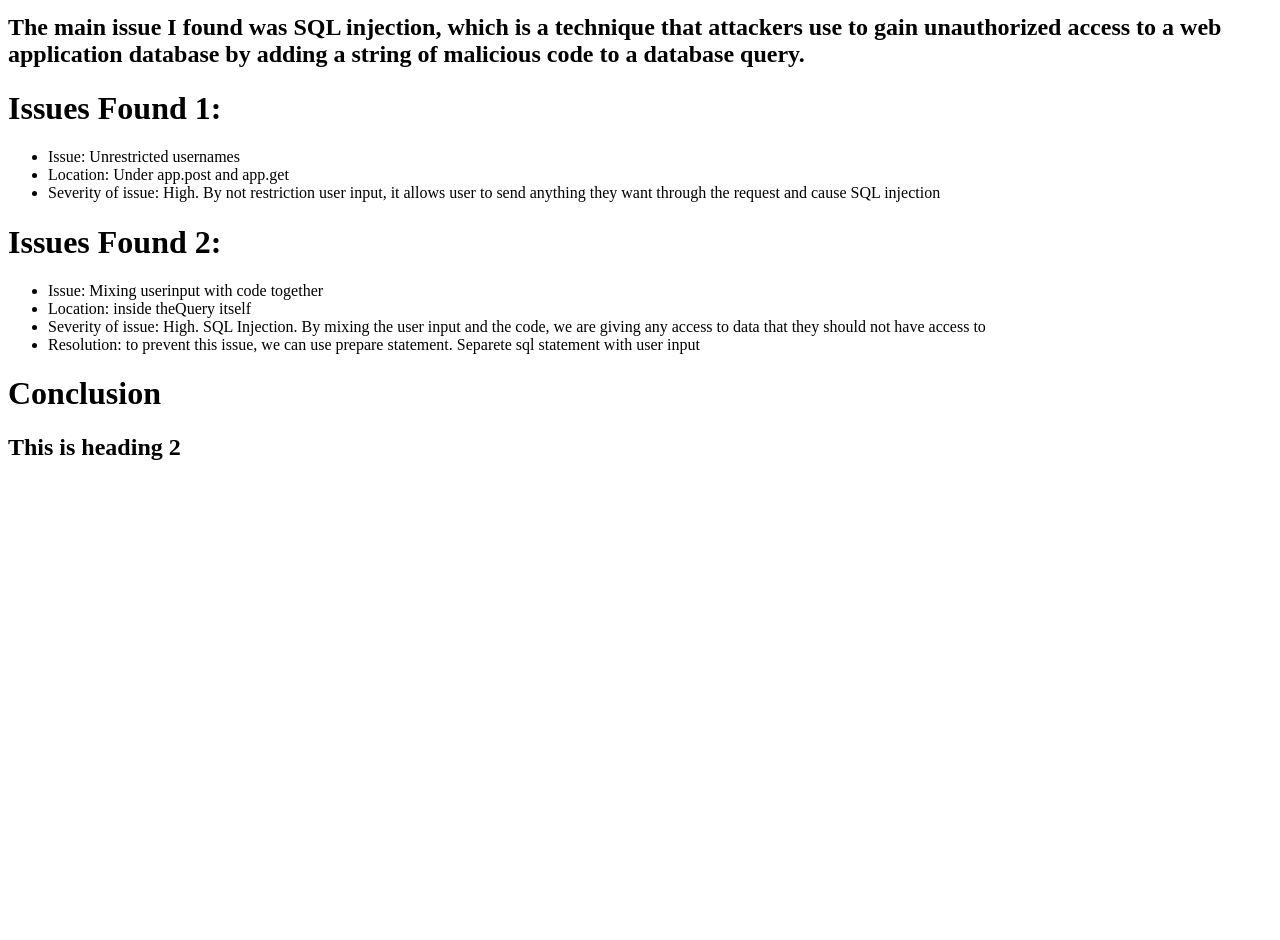
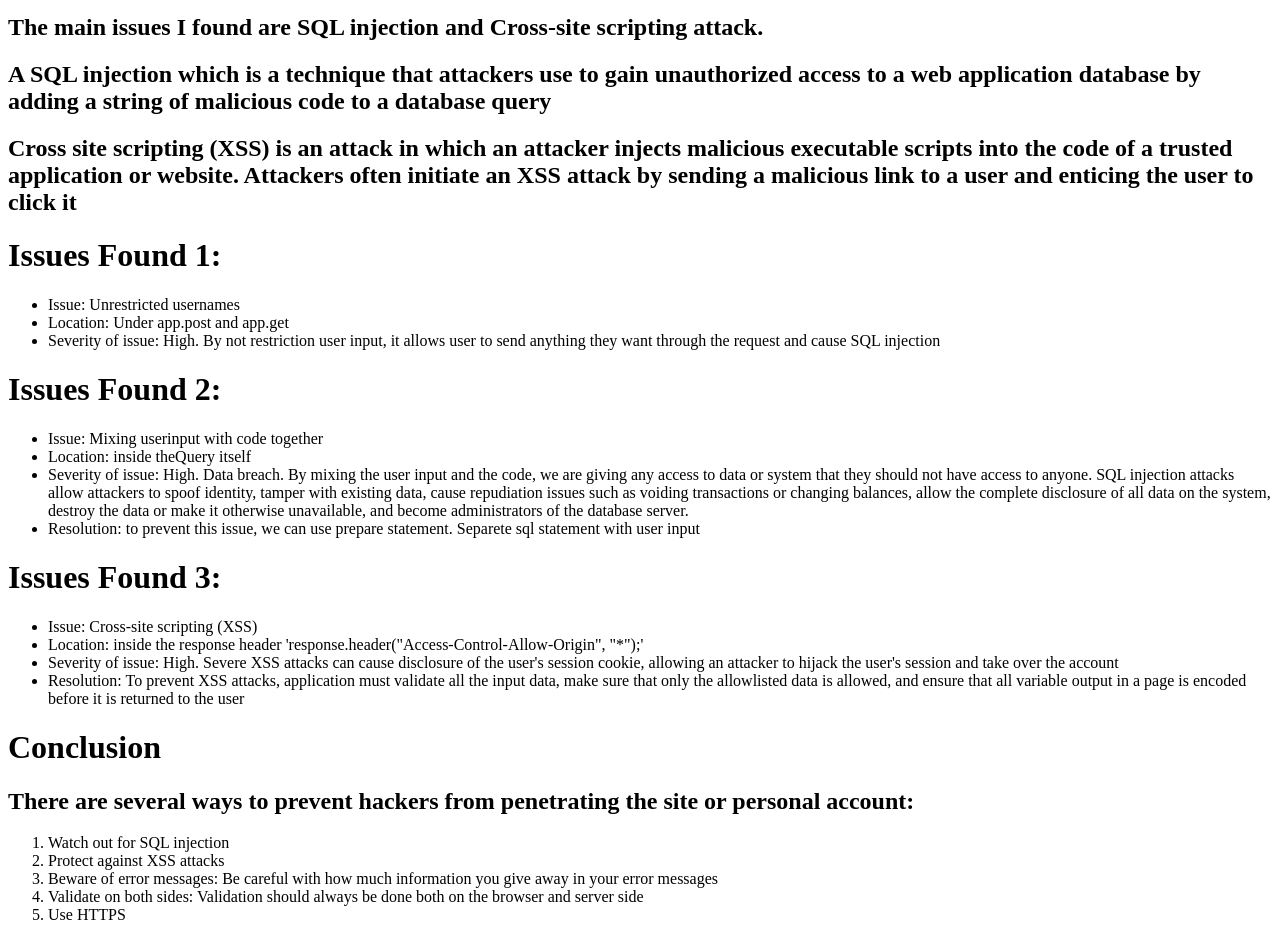
Before and after one commit to tuftsdev/cs120-ima, a website: page security/index.html in a window 1280 px wide. Shown: the part 320-1260 px from the top of the page. Before the commit the page ends 801 px from the top, so only its background shows below. Drawn offline with Linux system fonts and the light colour scheme.

Commit message:
add readme

```diff
--- a/security/index.html
+++ b/security/index.html
@@ -11,7 +11,10 @@
     <h1>Methodology</h1>
     <h2>My methodology pen testing the system is utilizing the knowledge I learn in class and apply them by reading through the source code</h2>
     <h1>Abstract of Findings</h1>
-    <h2>The main issue I found was SQL injection, which is a technique that attackers use to gain unauthorized access to a web application database by adding a string of malicious code to a database query. </h2>
+    <h2>The main issues I found are SQL injection and Cross-site scripting attack.</h2>
+    <h2>A SQL injection which is a technique that attackers use to gain unauthorized access to a web application database by adding a string of malicious code to a database query</h2>
+    <h2>Cross site scripting (XSS) is an attack in which an attacker injects malicious executable scripts into the code of a trusted application or website. Attackers often initiate an XSS attack by sending a malicious link to a user and enticing the user to click it</h2>
+
     <h1>Issues Found 1:</h1>
     <ul>
         <li>Issue: Unrestricted usernames</li>
@@ -22,11 +25,25 @@
     <ul>
         <li>Issue: Mixing userinput with code together</li>
         <li>Location: inside theQuery itself</li>
-        <li>Severity of issue: High.  SQL Injection. By mixing the user input and the code, we are giving any access to data that they should not have access to</li>
+        <li>Severity of issue: High.  Data breach. By mixing the user input and the code, we are giving any access to data or system that they should not have access to anyone. SQL injection attacks allow attackers to spoof identity, tamper with existing data, cause repudiation issues such as voiding transactions or changing balances, allow the complete disclosure of all data on the system, destroy the data or make it otherwise unavailable, and become administrators of the database server.</li>
         <li>Resolution: to prevent this issue, we can use prepare statement. Separete sql statement with user input</li>
     </ul>
+    <h1>Issues Found 3:</h1>
+    <ul>
+        <li>Issue: Cross-site scripting (XSS)</li>
+        <li>Location: inside the response header 'response.header("Access-Control-Allow-Origin", "*");'</li>
+        <li>Severity of issue: High. Severe XSS attacks can cause disclosure of the user's session cookie, allowing an attacker to hijack the user's session and take over the account</li>
+        <li>Resolution: To prevent XSS attacks, application must validate all the input data, make sure that only the allowlisted data is allowed, and ensure that all variable output in a page is encoded before it is returned to the user</li>
+    </ul>
     <h1>Conclusion</h1>
-    <h2>This is heading 2</h2>
+    <h2>There are several ways to prevent hackers from penetrating the site or personal account:</h2>
+    <ol>
+        <li>Watch out for SQL injection</li>
+        <li>Protect against XSS attacks</li>
+        <li>Beware of error messages: Be careful with how much information you give away in your error messages</li>
+        <li>Validate on both sides: Validation should always be done both on the browser and server side</li>
+        <li>Use HTTPS</li>
+    </ol>
 
 </body>
 </html>
```
Also changed, not shown: security/README.md.
